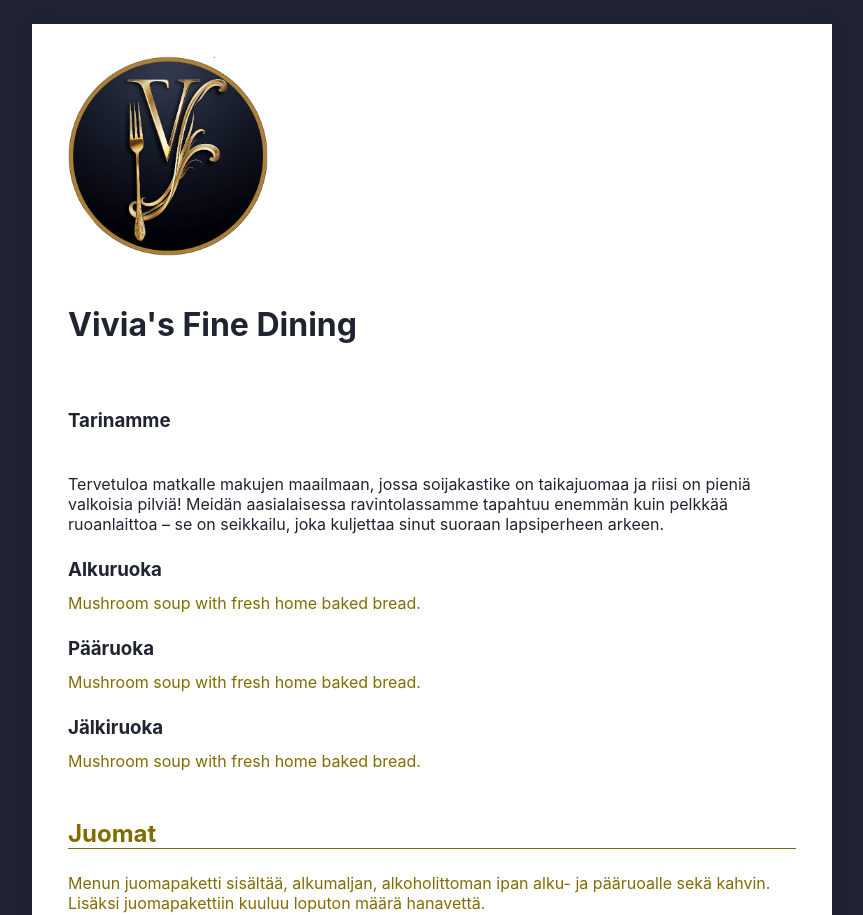
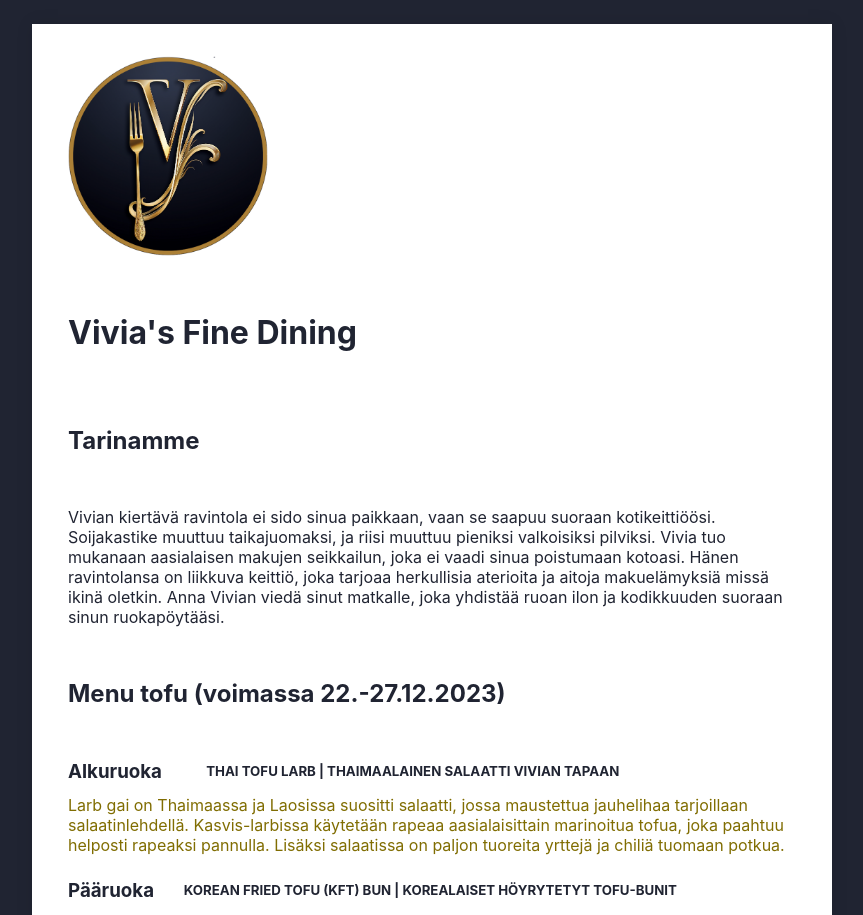
Before and after one commit to Heikura/menu, a React (Create React App) app in the folder menu/: page / in a window 1280 px wide. Shown: the top 915 px of the page, without its empty margins (208-1071 px from the left). Built offline with nearby package versions, Linux system fonts and the light colour scheme.

Commit message:
feat: Menu added.

```diff
--- a/menu/src/App.js
+++ b/menu/src/App.js
@@ -14,22 +14,26 @@ export default function App() {
       <div className="menu">
       <Logo></Logo>
       <h1> Vivia's Fine Dining </h1>
-      <h3> Tarinamme</h3>
-      <div>Tervetuloa matkalle makujen maailmaan, jossa soijakastike on taikajuomaa ja riisi on pieniä valkoisia pilviä! Meidän aasialaisessa ravintolassamme tapahtuu enemmän kuin pelkkää ruoanlaittoa – se on seikkailu, joka kuljettaa sinut suoraan lapsiperheen arkeen.</div>
+      <h2> Tarinamme</h2>
+      <div>Vivian kiertävä ravintola ei sido sinua paikkaan, vaan se saapuu suoraan kotikeittiöösi. Soijakastike muuttuu taikajuomaksi, ja riisi muuttuu pieniksi valkoisiksi pilviksi. Vivia tuo mukanaan aasialaisen makujen seikkailun, joka ei vaadi sinua poistumaan kotoasi. Hänen ravintolansa on liikkuva keittiö, joka tarjoaa herkullisia aterioita ja aitoja makuelämyksiä missä ikinä oletkin. Anna Vivian viedä sinut matkalle, joka yhdistää ruoan ilon ja kodikkuuden suoraan sinun ruokapöytääsi.</div>
+      <h2>Menu tofu (voimassa 22.-27.12.2023)</h2>
         <Mains meals={[
                 {
                   "name": "Alkuruoka",
-                  "description": "Mushroom soup with fresh home baked bread.",
+                  "name2": "THAI TOFU LARB | THAIMAALAINEN SALAATTI VIVIAN TAPAAN",
+                  "description": "Larb gai on Thaimaassa ja Laosissa suositti salaatti, jossa maustettua jauhelihaa tarjoillaan salaatinlehdellä. Kasvis-larbissa käytetään rapeaa aasialaisittain marinoitua tofua, joka paahtuu helposti rapeaksi pannulla. Lisäksi salaatissa on paljon tuoreita yrttejä ja chiliä tuomaan potkua.",
                   "price": "17"
                 },
                 {
                   "name": "Pääruoka",
-                  "description": "Mushroom soup with fresh home baked bread.",
+                  "name2": "KOREAN FRIED TOFU (KFT) BUN | KOREALAISET HÖYRYTETYT TOFU-BUNIT",
+                  "description": "Rapeat tofupalat tahmeassa, makean tulisessa kastikkeessa ja Vivian kiertävässä keittiössä höyrytetyt korealaiset sämpylät. Annosta täydentävät kimchi sekä pikkelöidyt kurkut.",
                   "price": "17"
                 },
                 {
                   "name": "Jälkiruoka",
-                  "description": "Mushroom soup with fresh home baked bread.",
+                  "name2": "SULOISEN SUOMALAINEN MARJA-SORBETTI KEKSIN KERA",
+                  "description": "Nauti makujen lumosta viimeistä piirtoa myöten herkullisella suomalaisella marja-sorbetilla, joka tarjoillaan tuoreiden kotimaisten marjojen ja rapean keksin kera. Tämä raikas ja värikäs jälkiruoka kruunaa ateriasi makealla huipentumalla, jättäen sinulle ikimuistoisen makukokemuksen.",
                   "price": "17"
                 },]
         } />
@@ -48,7 +52,11 @@ export default function App() {
 
           ]} /> */}
       </aside>
-      Huomioimme mahdollisuuksien mukaan kaikki erityisruokavaliot ja allergiat yksilöllisesti. Ilmoitathan niistä meille ennakkoon, jotta voimme tehdä kaikkemme taataksemme ikimuistoisen illan.
+      Varaathan menun nauttimiseen reilut kaksi tuntia.
+
+      <li>Menu 59 € / vieras</li>
+      <li>Juomat 41 € / vieras </li>
+      <div>Huomioimme mahdollisuuksien mukaan kaikki erityisruokavaliot ja allergiat yksilöllisesti. Ilmoitathan niistä meille ennakkoon, jotta voimme tehdä kaikkemme taataksemme ikimuistoisen illan.</div>
       </div>
     </Provider>
   );
--- a/menu/src/components/Extras.js
+++ b/menu/src/components/Extras.js
@@ -4,7 +4,7 @@ export default function Extras({ type, items }) {
   return (
     <section className="extras">
       <h2 className="extras-heading">{type}</h2>
-      Menun juomapaketti sisältää, alkumaljan, alkoholittoman ipan alku- ja pääruoalle sekä kahvin. Lisäksi juomapakettiin kuuluu loputon määrä hanavettä.
+      Menuumme on saatavilla juomapaketti, joka sisältää alkumaljan, alkoholittoman ipan alkuruoalle ja pääruoalle. Jälkiruoan kruunaa tarjoiltu espresso. Lisäksi juomapakettiin sisältyy rajaton määrä hanavettä.
     </section>
   );
 }
--- a/menu/src/components/Mains.js
+++ b/menu/src/components/Mains.js
@@ -7,6 +7,8 @@ export default function Mains({ type, meals }) {
       {meals.map((meal, index) => (
         <article className="menu-item" key={index}>
           <h3 className="mains-name">{meal.name}</h3>
+
+          <h5 className="mains-name2">{meal.name2}</h5>
           <p className="mains-description">{meal.description}</p>
         </article>
       ))}
--- a/menu/src/styles.css
+++ b/menu/src/styles.css
@@ -54,7 +54,7 @@
   @media (min-width: 660px) {
     .menu {
       display: grid;
-      grid-gap: 1.5rem;
+      grid-gap: 2rem;
       align-items: center;
     }
   }
@@ -89,6 +89,10 @@
   .mains-name {
     margin: 0;
     flex-grow: 1;
+  }
+  .mains-name2 {
+    margin: 0;
+    flex-grow: 4;
   }
 
   .mains-description {
```
